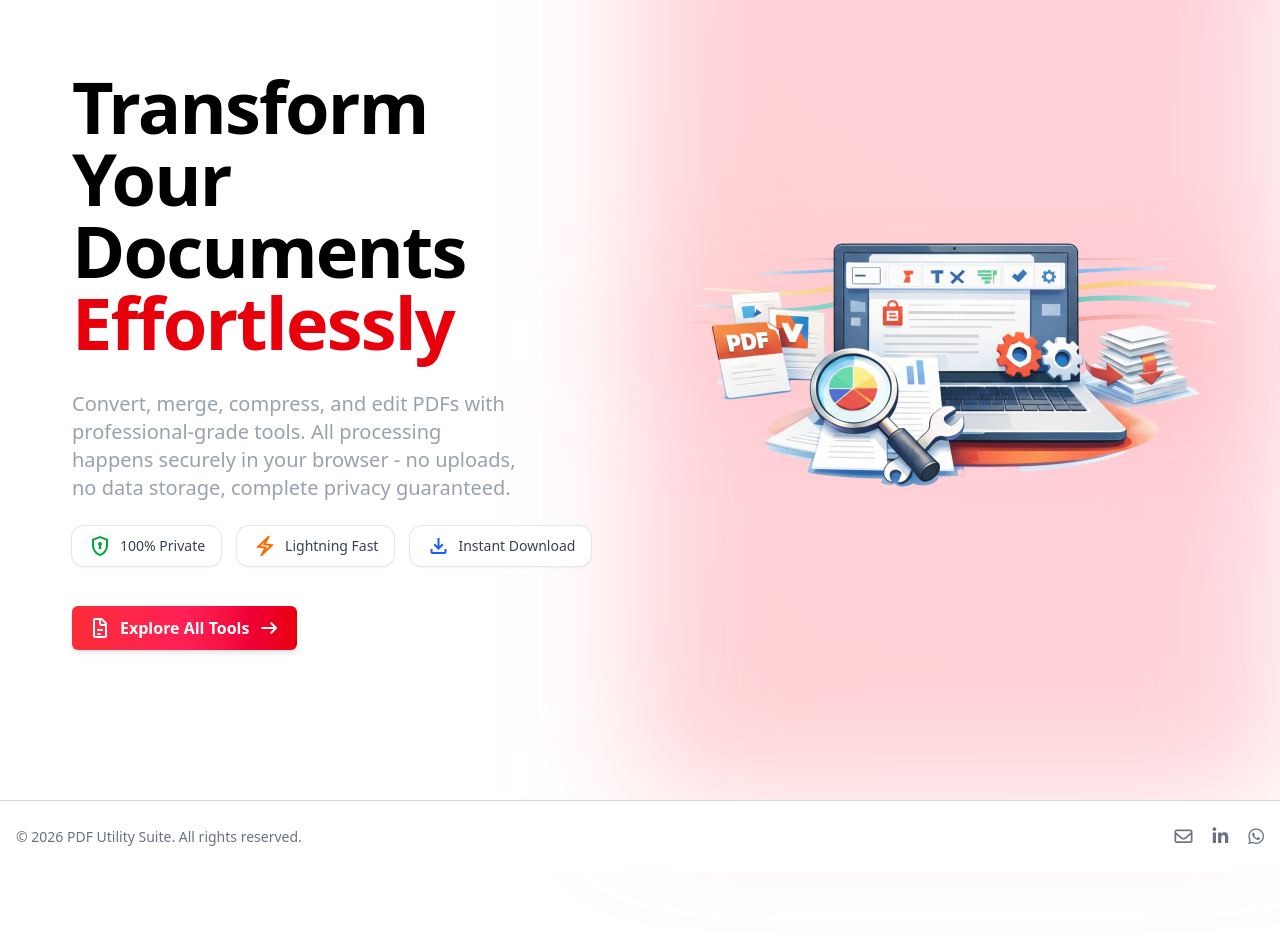
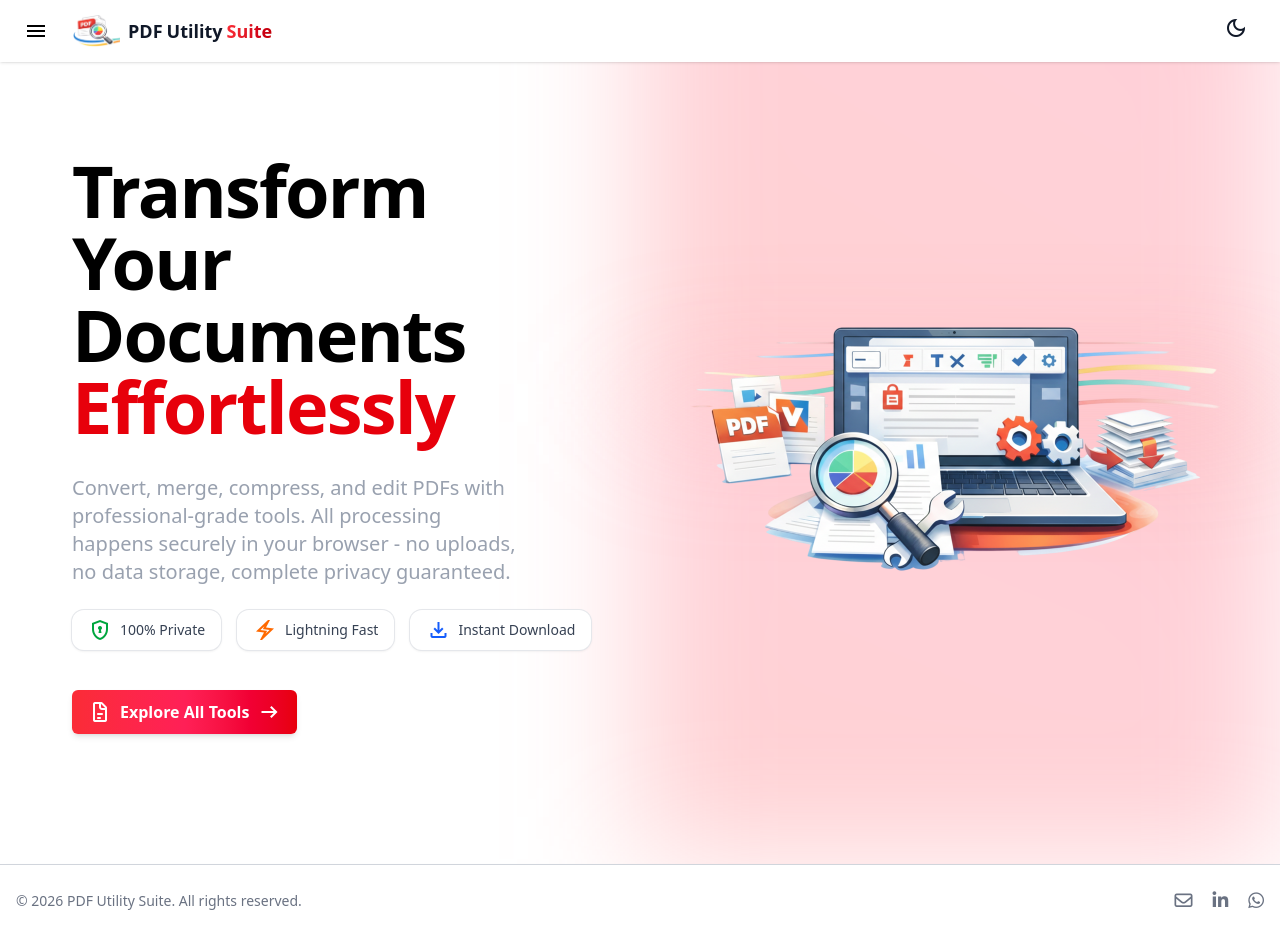
Before and after one commit to harshala17/pdfutilitysuite, an Angular app in the folder frontend/pdf-utility-ui/: page /home in a window 1280 px wide. Before the commit the page ends 873 px from the top, so only its background shows below. Built offline with nearby package versions, Linux system fonts and the light colour scheme.

Commit message:
Aesthetically integrated header, sidebar, landing page

```diff
--- a/frontend/pdf-utility-ui/src/app/app.routes.ts
+++ b/frontend/pdf-utility-ui/src/app/app.routes.ts
@@ -1,9 +1,10 @@
 import { Routes } from '@angular/router';
 import { LandingPage } from '../pages/landing-page/landing-page';
+import { SidebarPanel } from '../shared/sidebar-panel/sidebar-panel';
 
 export const routes: Routes = [
     {
-        path: 'home', component: LandingPage
+        path: 'home', component: SidebarPanel
     },
     {
         path: '', redirectTo: 'home', pathMatch: 'full'
--- a/frontend/pdf-utility-ui/src/pages/landing-page/landing-page.html
+++ b/frontend/pdf-utility-ui/src/pages/landing-page/landing-page.html
@@ -1,5 +1,5 @@
 <div>
-  <div class="relative isolate px-3 lg:px-4 min-h-screen flex items-center pb-20">
+  <div class="relative isolate px-3 lg:px-4 min-h-screen flex items-center pt-10 pb-20">
     <div aria-hidden="true" class="absolute inset-x-0 -top-40 -z-10 transform-gpu overflow-hidden blur-3xl sm:-top-80">
       <div class="clip-path-blob relative left-[calc(50%+3rem)] aspect-1155/678 w-144.5 -translate-x-1/2 bg-linear-to-tr from-red-400 via-rose-400 to-red-600 opacity-30 sm:left-[calc(50%+36rem)] sm:w-288.75">
       </div>
@@ -56,8 +56,8 @@
           </div>
         </div>
         <div class="mt-10 flex items-start justify-center lg:justify-start gap-x-6">
-          <a href="#"
-            class="inline-flex items-center gap-2 rounded-md bg-linear-to-r from-red-500 via-rose-500 to-red-600 px-4 py-2.5 text-sm font-semibold text-white shadow-md hover:from-red-600 hover:via-rose-600 hover:to-red-700 transition-all duration-300 focus-visible:outline-2 focus-visible:outline-offset-2 focus-visible:outline-red-500">
+            <a (click)="openSidebar()"
+            class="inline-flex items-center gap-2 rounded-md bg-linear-to-r from-red-500 via-rose-500 to-red-600 px-4 py-2.5 text-sm font-semibold text-white shadow-md hover:from-red-600 hover:via-rose-600 hover:to-red-700 transition-all duration-300 focus-visible:outline-2 focus-visible:outline-offset-2 focus-visible:outline-red-500 cursor-pointer">
             <span class="material-symbols-outlined">
               docs
             </span>
@@ -65,7 +65,7 @@
             <span class="material-symbols-outlined">
               arrow_right_alt
             </span>
-          </a>
+            </a>
         </div>
       </div>
       <div class="w-full lg:w-1/2 relative px-4 sm:px-0">
--- a/frontend/pdf-utility-ui/src/pages/landing-page/landing-page.ts
+++ b/frontend/pdf-utility-ui/src/pages/landing-page/landing-page.ts
@@ -1,4 +1,4 @@
-import { Component, CUSTOM_ELEMENTS_SCHEMA } from '@angular/core';
+import { Component, CUSTOM_ELEMENTS_SCHEMA, EventEmitter, Output } from '@angular/core';
 import { Footer } from "../../shared/footer/footer";
 
 @Component({
@@ -9,5 +9,10 @@ import { Footer } from "../../shared/footer/footer";
   styleUrl: './landing-page.css',
 })
 export class LandingPage {
+  @Output() openSidebarEvent = new EventEmitter<void>();
 
+  openSidebar() {
+    this.openSidebarEvent.emit();
+    window.scrollTo({ top: 0, behavior: 'smooth' });
+  }
 }
--- a/frontend/pdf-utility-ui/src/shared/header/header.html
+++ b/frontend/pdf-utility-ui/src/shared/header/header.html
@@ -4,23 +4,22 @@
   <div class="mx-auto flex max-w-7xl items-center justify-between px-6 py-2">
     <!-- Logo -->
     <div class="flex items-center gap-2 cursor-pointer">
+      <span class="material-symbols-outlined pr-4 cursor-pointer" (click)="toggleSidebar()">
+        menu
+      </span>
       <img src="assets/pdfutilitysuitelogo.png" alt="Logo" class="h-8 w-auto cursor-pointer" />
       <span class="font-semibold text-lg flex gap-1">
         <span class="uppercase text-gray-900 dark:text-gray"> PDF </span>
         <span class="text-gray-900 dark:text-gray"> Utility </span>
-        <span
-          class="bg-gradient-to-r from-red-500 to-red-700 bg-clip-text text-transparent font-bold"
-        >
+        <span class="bg-gradient-to-r from-red-500 to-red-700 bg-clip-text text-transparent font-bold">
           Suite
         </span>
       </span>
     </div>
     <!-- Theme Toggle -->
-    <button
-      (click)="toggleTheme()"
+    <button (click)="toggleTheme()"
       class="relative group rounded-full p-2 text-gray-900 hover:text-gray hover:bg-gray/10 transition"
-      aria-label="Toggle theme"
-    >
+      aria-label="Toggle theme">
       <!-- Moon Icon -->
       <span class="material-symbols-outlined"> dark_mode </span>
     </button>
--- a/frontend/pdf-utility-ui/src/shared/header/header.ts
+++ b/frontend/pdf-utility-ui/src/shared/header/header.ts
@@ -1,4 +1,4 @@
-import { Component } from '@angular/core';
+import { Component, EventEmitter, Output } from '@angular/core';
 
 @Component({
   selector: 'app-header',
@@ -18,4 +18,10 @@ isDark = false;
       document.documentElement.classList.remove('dark');
     }
   }
+
+  @Output() toggleSidebarEvent = new EventEmitter<void>();
+
+  toggleSidebar() {
+    this.toggleSidebarEvent.emit();
+  }
 }
--- a/frontend/pdf-utility-ui/src/shared/sidebar-panel/sidebar-panel.css
+++ b/frontend/pdf-utility-ui/src/shared/sidebar-panel/sidebar-panel.css
@@ -0,0 +1,31 @@
+.highlighted {
+  border: 1px solid red;
+  box-shadow: 0 0 15px 1px red;
+}
+
+.tooltip {
+  position: absolute;
+  top: 70px; /* Adjust to point to top left of sidebar */
+  left: 270px; /* Just right of the 260px sidebar */
+  background: white;
+  border: 1px solid #ccc;
+  padding: 8px 12px;
+  border-radius: 6px;
+  box-shadow: 0 4px 8px rgba(0, 0, 0, 0.1);
+  z-index: 1000;
+  font-size: 14px;
+  font-weight: bold;
+  color: #333;
+}
+
+.tooltip::before {
+  content: '';
+  position: absolute;
+  left: -10px; /* Arrow pointing left */
+  top: 10px;
+  width: 0;
+  height: 0;
+  border-top: 5px solid transparent;
+  border-bottom: 5px solid transparent;
+  border-right: 10px solid white;
+}
--- a/frontend/pdf-utility-ui/src/shared/sidebar-panel/sidebar-panel.html
+++ b/frontend/pdf-utility-ui/src/shared/sidebar-panel/sidebar-panel.html
@@ -1,18 +1,10 @@
 <div class="grid grid-rows-[64px_1fr] min-h-screen font-sans">
-
-  <!-- HEADER -->
-  <app-header class="z-50"></app-header>
-
-  <!-- BODY -->
-  <div class="grid grid-cols-[260px_1fr]">
-
-    <!-- Sidebar -->
-  <aside class="bg-white py-5
-             drop-shadow-[4px_0_8px_rgba(0,0,0,0.8)]
-             dark:drop-shadow-[4px_0_8px_rgba(0,0,0,0.35)]">
-
-
-      <!-- Section -->
+  <app-header class="z-50" (toggleSidebarEvent)="toggleSidebar()"></app-header>
+  <div class="grid" [ngClass]="isSidebarOpen ? 'grid-cols-[260px_1fr]' : 'grid-cols-[1fr]'">
+    @if (isSidebarOpen) {
+    <aside class="bg-white py-5
+      drop-shadow-[4px_0_8px_rgba(0,0,0,0.8)]
+      dark:drop-shadow-[4px_0_8px_rgba(0,0,0,0.35)]">
       <p class="px-5 mb-4 text-xs font-semibold tracking-wide text-gray-400 uppercase">
         Convert to PDF
       </p>
@@ -40,8 +32,8 @@
 
       <nav class="space-y-1">
         <a href="#" class="flex items-center gap-3 px-4 py-2 font-medium text-gray-700 hover:bg-gray-100">
-          <svg class="h-5 w-5 text-gray-700" viewBox="0 0 23 23" fill="none" stroke="currentColor"
-               stroke-width="1.8" stroke-linecap="round" stroke-linejoin="round">
+          <svg class="h-5 w-5 text-gray-700" viewBox="0 0 23 23" fill="none" stroke="currentColor" stroke-width="1.8"
+            stroke-linecap="round" stroke-linejoin="round">
             <rect x="3" y="3" width="6" height="6" rx="1.5" />
             <rect x="15" y="3" width="6" height="6" rx="1.5" />
             <rect x="9" y="15" width="6" height="6" rx="1.5" />
@@ -66,9 +58,10 @@
         </a>
       </nav>
     </aside>
-
-    <!-- Main -->
-
-
+    @if (isHighlighted) {
+    <div class="tooltip">✨ Explore all tools here! ✨</div>
+    }
+    }
+    <app-landing-page (openSidebarEvent)="openSidebar()"></app-landing-page>
   </div>
 </div>
--- a/frontend/pdf-utility-ui/src/shared/sidebar-panel/sidebar-panel.ts
+++ b/frontend/pdf-utility-ui/src/shared/sidebar-panel/sidebar-panel.ts
@@ -1,12 +1,28 @@
 import { Component } from '@angular/core';
 import { Header } from '../header/header';
+import { LandingPage } from '../../pages/landing-page/landing-page';
+import { CommonModule } from '@angular/common';
 
 @Component({
   selector: 'app-sidebar-panel',
-  imports: [Header],
+  imports: [Header,LandingPage, CommonModule],
   templateUrl: './sidebar-panel.html',
   styleUrl: './sidebar-panel.css',
 })
 export class SidebarPanel {
+  isSidebarOpen = false;
+  isHighlighted = false;
 
+  toggleSidebar() {
+    this.isSidebarOpen = !this.isSidebarOpen;
+  }
+
+  openSidebar() {
+    const wasOpen = this.isSidebarOpen;
+    this.isSidebarOpen = true;
+    if (wasOpen) {
+      this.isHighlighted = true;
+      setTimeout(() => this.isHighlighted = false, 10000);
+    }
+  }
 }
```
